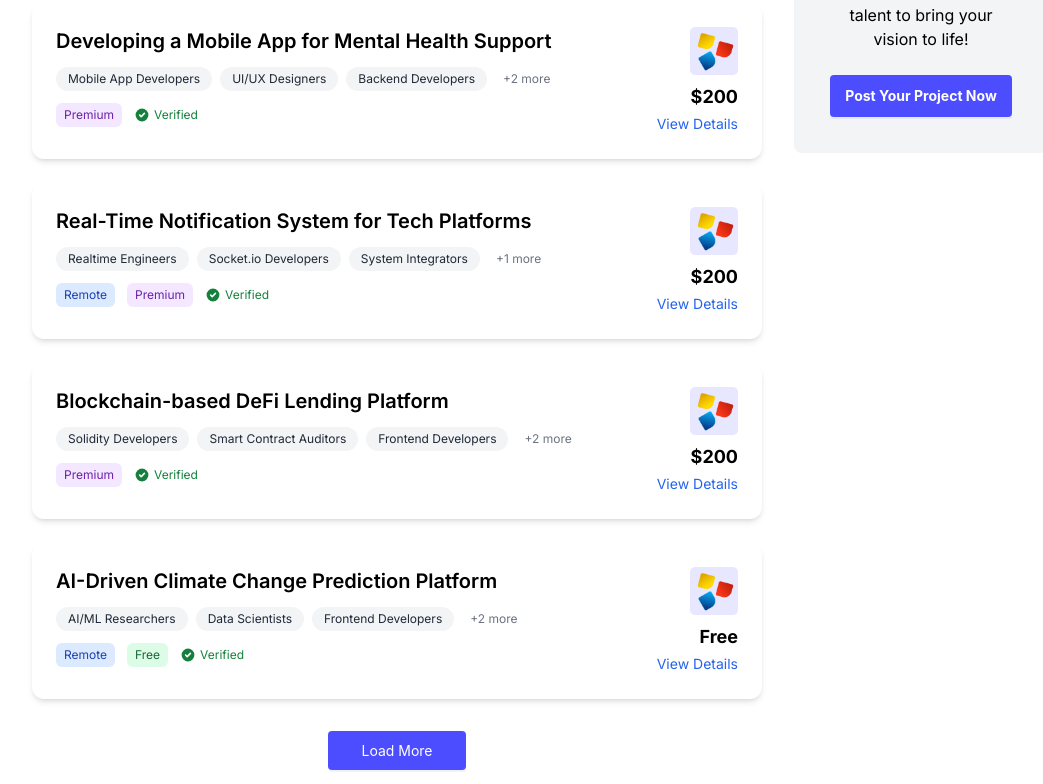
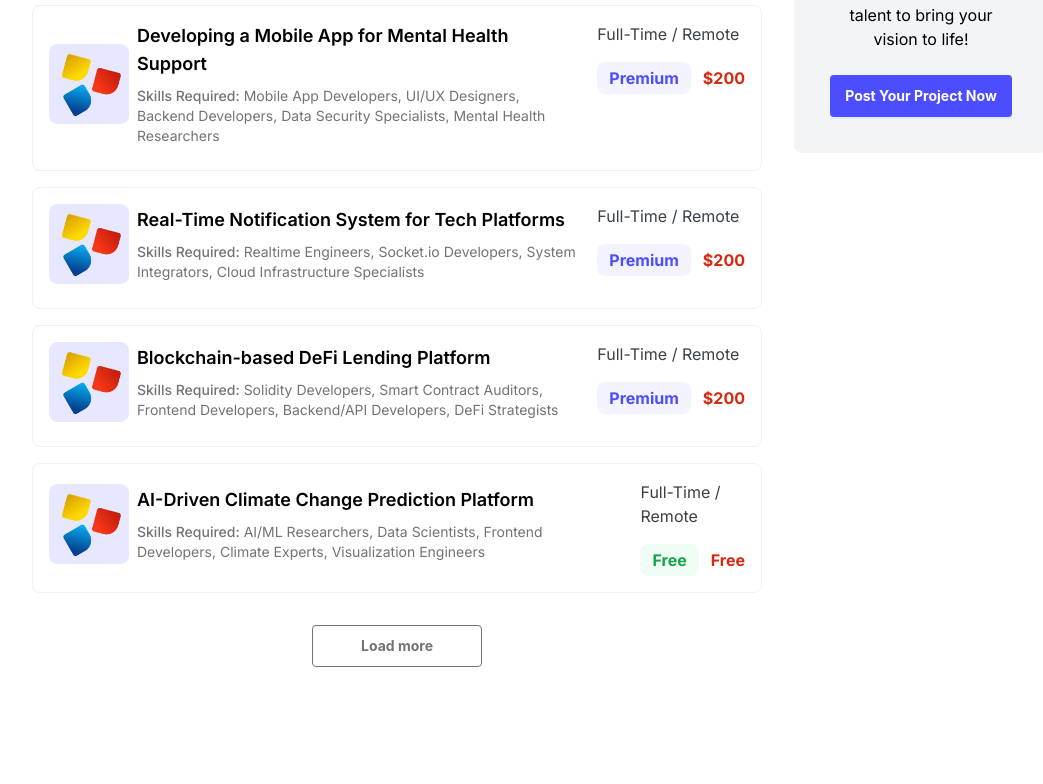
Before and after one commit to techtalentscity/techtalentscity.github.io, a React (Vite) app: page /projects in a window 1280 px wide. Shown: the part 536-1320 px from the top of the page, without its empty margins (100-1143 px from the left). Built offline with nearby package versions, Linux system fonts and the light colour scheme.

Commit message:
Update index.jsx

```diff
--- a/src/Pages/Projects/index.jsx
+++ b/src/Pages/Projects/index.jsx
@@ -3,80 +3,10 @@ import { useNavigate } from "react-router-dom";
 import Container from "../../components/Container";
 import PostAProject from "../Home/PostAProject";
 import techtalent from '../../assets/images/techtalent.png';
+import AllProjects from "./AllProjects";
 import { Input, Drawer, Checkbox, Button, Space, Divider } from "antd";
 import { IoIosSearch } from "react-icons/io";
 import { HiOutlineAdjustments } from "react-icons/hi";
-
-// AllProjects component to display the projects
-const AllProjects = ({ projects }) => {
-  return (
-    <div className="space-y-6">
-      {projects.map((project, index) => (
-        <div
-          key={index}
-          className="bg-white rounded-xl shadow-md p-6 hover:shadow-lg transition-shadow duration-300"
-        >
-          <div className="flex flex-col md:flex-row md:justify-between md:items-start gap-4">
-            <div className="flex-grow">
-              <h2 className="text-xl font-semibold mb-2">
-                <a href={project.link} className="hover:text-blue-600 transition-colors">
-                  {project.title}
-                </a>
-              </h2>
-              <div className="flex flex-wrap gap-2 my-3">
-                {project.skills.slice(0, 3).map((skill, skillIndex) => (
-                  <span
-                    key={skillIndex}
-                    className="bg-gray-100 text-gray-800 text-xs px-3 py-1 rounded-full"
-                  >
-                    {skill}
-                  </span>
-                ))}
-                {project.skills.length > 3 && (
-                  <span className="text-xs text-gray-500 px-2 py-1">
-                    +{project.skills.length - 3} more
-                  </span>
-                )}
-              </div>
-              <div className="flex items-center gap-3 text-sm">
-                {project.remote && (
-                  <span className="bg-blue-100 text-blue-800 px-2 py-1 rounded-md text-xs">
-                    Remote
-                  </span>
-                )}
-                {project.premium && (
-                  <span className="bg-purple-100 text-purple-800 px-2 py-1 rounded-md text-xs">
-                    Premium
-                  </span>
-                )}
-                {project.price === 'Free' && (
-                  <span className="bg-green-100 text-green-800 px-2 py-1 rounded-md text-xs">
-                    Free
-                  </span>
-                )}
-                {project.verified && (
-                  <span className="flex items-center gap-1 text-green-700">
-                    <svg xmlns="http://www.w3.org/2000/svg" className="h-4 w-4" viewBox="0 0 20 20" fill="currentColor">
-                      <path fillRule="evenodd" d="M10 18a8 8 0 100-16 8 8 0 000 16zm3.707-9.293a1 1 0 00-1.414-1.414L9 10.586 7.707 9.293a1 1 0 00-1.414 1.414l2 2a1 1 0 001.414 0l4-4z" clipRule="evenodd" />
-                    </svg>
-                    <span className="text-xs">Verified</span>
-                  </span>
-                )}
-              </div>
-            </div>
-            <div className="flex flex-col items-end gap-2">
-              <img src={project.logo} alt="Company Logo" className="w-12 h-12 object-contain" />
-              <div className="text-right">
-                <div className="text-lg font-bold">{project.price}</div>
-                <a href={project.link} className="text-blue-600 text-sm hover:underline">View Details</a>
-              </div>
-            </div>
-          </div>
-        </div>
-      ))}
-    </div>
-  );
-};
 
 const Projects = () => {
   const [searchQuery, setSearchQuery] = useState('');
@@ -86,15 +16,7 @@ const Projects = () => {
     free: false,
     premium: false
   });
-  const [projectsToShow, setProjectsToShow] = useState(5);
-  const [filteredProjects, setFilteredProjects] = useState([]);
-  const [isFiltered, setIsFiltered] = useState(false);
   const navigate = useNavigate();
-
-  // Function to load more projects
-  const loadMoreProjects = () => {
-    setProjectsToShow(prev => prev + 5);
-  };
 
   const handleSearch = (e) => {
     if (e.key === 'Enter' || e.type === 'click') {
@@ -123,8 +45,12 @@ const Projects = () => {
     });
   };
 
+  // State to hold filtered projects
+  const [filteredProjects, setFilteredProjects] = useState([]);
+  const [isFiltered, setIsFiltered] = useState(false);
+
   const applyFilters = () => {
-    let result = [...allProjects];
+    let result = [...projects];
 
     // Apply filtering logic
     if (filters.remote) {
@@ -143,18 +69,9 @@ const Projects = () => {
     setFilteredProjects(result);
     setIsFiltered(true);
     setFiltersOpen(false);
-    // Reset the number of projects to show when applying new filters
-    setProjectsToShow(5);
   };
 
-  // Reset all filters and display all projects
-  const clearFilters = () => {
-    resetFilters();
-    setIsFiltered(false);
-  };
-
-  // Updated projects array with more items for pagination
-  const allProjects = [
+  const projects = [
     {
       title: 'Building an AI-powered Agent for Customer Engagement',
       skills: [
@@ -234,84 +151,16 @@ const Projects = () => {
       remote: true,
       price: 'Free',
       link: '/projects/climate-prediction',
-    },
-    // Additional projects for pagination
-    {
-      title: 'Cross-Platform Mobile Game Development',
-      skills: [
-        'Unity Developers',
-        'Game Designers',
-        '3D Modelers',
-        'Mobile Game Developers'
-      ],
-      logo: techtalent,
-      verified: true,
-      premium: false,
-      remote: true,
-      price: 'Free',
-      link: '/projects/mobile-game-dev',
-    },
-    {
-      title: 'Healthcare Data Analytics Dashboard',
-      skills: [
-        'Data Scientists',
-        'Healthcare Analysts',
-        'React Developers',
-        'Database Engineers'
-      ],
-      logo: techtalent,
-      verified: true,
-      premium: true,
-      remote: true,
-      price: '$300',
-      link: '/projects/healthcare-analytics',
-    },
-    {
-      title: 'E-commerce Platform with AR Visualization',
-      skills: [
-        'AR Developers',
-        'E-commerce Specialists',
-        'Full Stack Developers',
-        'UI/UX Designers'
-      ],
-      logo: techtalent,
-      verified: true,
-      premium: true,
-      remote: false,
-      price: '$250',
-      link: '/projects/ar-ecommerce',
-    },
-    {
-      title: 'Open Source Sustainability Tracking Tool',
-      skills: [
-        'Open Source Contributors',
-        'Environmental Engineers',
-        'Frontend Developers',
-        'Data Visualization Experts'
-      ],
-      logo: techtalent,
-      verified: true,
-      premium: false,
-      remote: true,
-      price: 'Free',
-      link: '/projects/sustainability-tracker',
-    },
-    {
-      title: 'Decentralized Social Media Platform',
-      skills: [
-        'Blockchain Developers',
-        'P2P Network Engineers',
-        'React Developers',
-        'Privacy Specialists'
-      ],
-      logo: techtalent,
-      verified: true,
-      premium: true,
-      remote: true,
-      price: '$350',
-      link: '/projects/decentralized-social',
     }
   ];
+
+  // Added remote property to each project and modified filter drawer
+
+  // Reset all filters and display all projects
+  const clearFilters = () => {
+    resetFilters();
+    setIsFiltered(false);
+  };
 
   return (
     <Container className={'pt-9'}>
@@ -364,20 +213,7 @@ const Projects = () => {
         <div className="lg:flex-grow">
           {isFiltered ? (
             filteredProjects.length > 0 ? (
-              <>
-                <AllProjects projects={filteredProjects.slice(0, projectsToShow)} />
-                {projectsToShow < filteredProjects.length && (
-                  <div className="flex justify-center mt-8">
-                    <Button
-                      type="primary"
-                      className="px-8 py-2 h-auto"
-                      onClick={loadMoreProjects}
-                    >
-                      Load More
-                    </Button>
-                  </div>
-                )}
-              </>
+              <AllProjects projects={filteredProjects} />
             ) : (
               <div className="text-center py-10">
                 <h3 className="text-xl font-medium">No projects match your filters</h3>
@@ -388,20 +224,7 @@ const Projects = () => {
               </div>
             )
           ) : (
-            <>
-              <AllProjects projects={allProjects.slice(0, projectsToShow)} />
-              {projectsToShow < allProjects.length && (
-                <div className="flex justify-center mt-8">
-                  <Button
-                    type="primary"
-                    className="px-8 py-2 h-auto"
-                    onClick={loadMoreProjects}
-                  >
-                    Load More
-                  </Button>
-                </div>
-              )}
-            </>
+            <AllProjects projects={projects} />
           )}
         </div>
         <div className="lg:w-1/4 flex-shrink-0 !mb-8">
@@ -453,6 +276,6 @@ const Projects = () => {
       </Drawer>
     </Container>
   );
-};
+}
 
 export default Projects;
```
